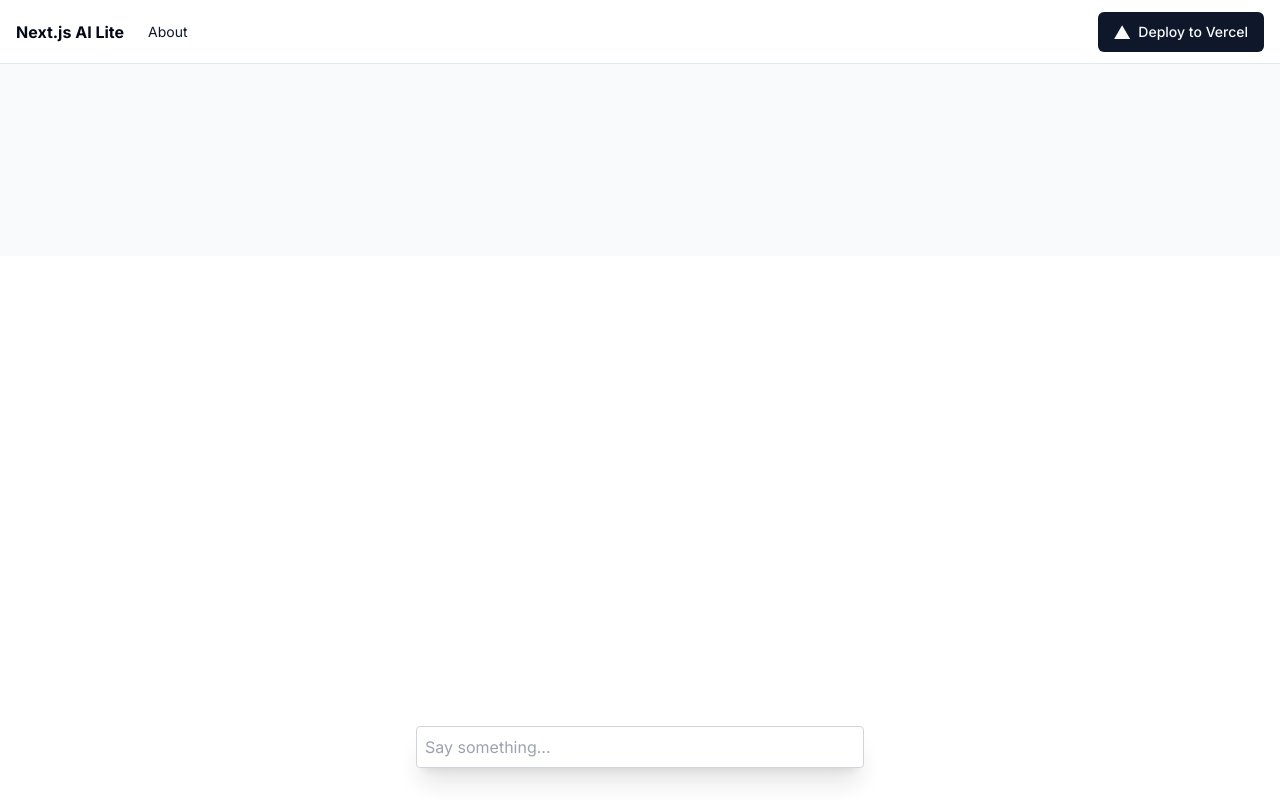
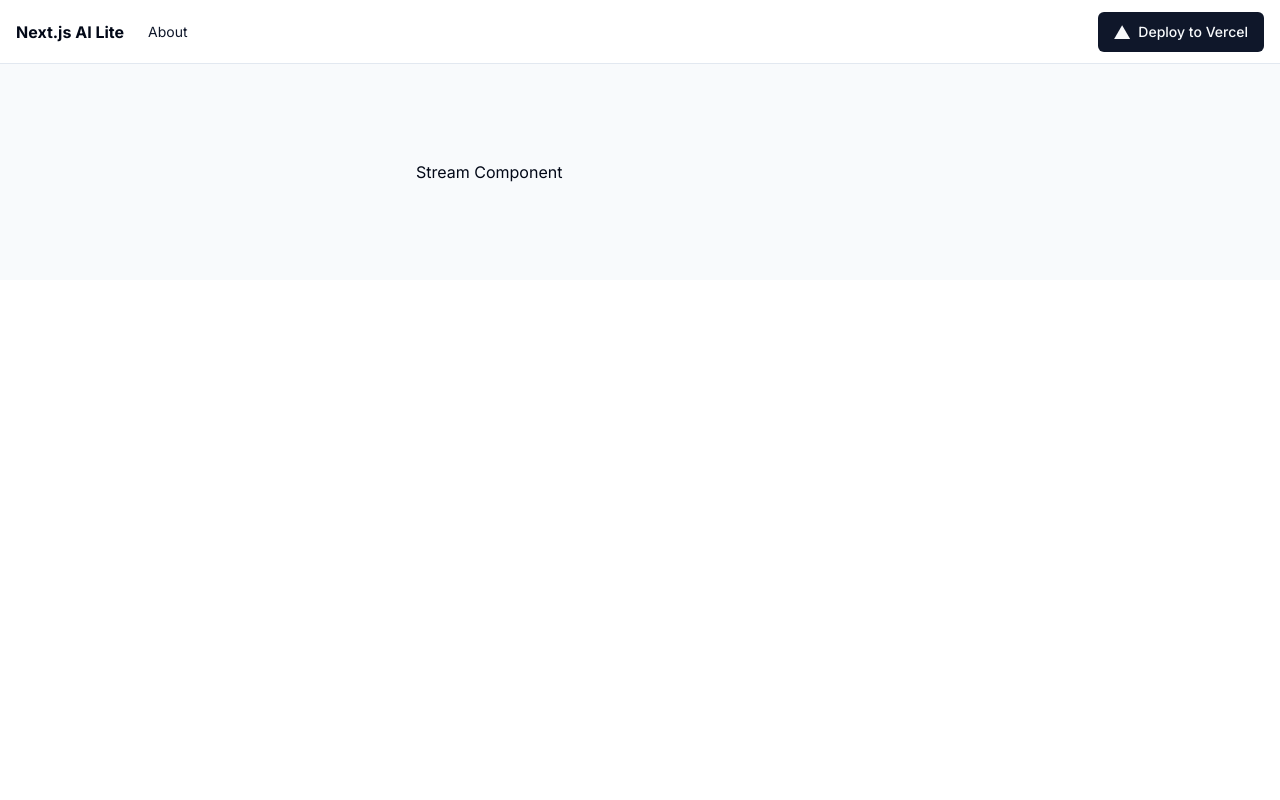
Before and after one commit to mattjared/nextjs-ai-lite, a Next.js app: page /example in a window 1280 px wide. Built offline with nearby package versions, Linux system fonts and the light colour scheme.

Commit message:
Myke Henry

```diff
--- a/src/app/actions.tsx
+++ b/src/app/actions.tsx
@@ -1,8 +1,54 @@
 'use server';
 
+import { streamUI } from 'ai/rsc';
+import { z } from 'zod';
 import { createStreamableValue } from 'ai/rsc';
 import { CoreMessage, streamText } from 'ai';
 import { openai, createOpenAI } from '@ai-sdk/openai';
+
+
+const LoadingComponent = () => (
+  <div className="animate-pulse p-4">getting weather...</div>
+);
+
+const getWeather = async (location: string) => {
+  await new Promise(resolve => setTimeout(resolve, 2000));
+  return '82°F️ ☀️';
+};
+
+interface WeatherProps {
+  location: string;
+  weather: string;
+}
+
+const WeatherComponent = (props: WeatherProps) => (
+  <div className="border border-neutral-200 p-4 rounded-lg max-w-fit">
+    The weather in {props.location} is {props.weather}
+  </div>
+);
+
+export async function streamComponent() {
+  const result = await streamUI({
+    model: openai('gpt-4o'),
+    prompt: 'Get the weather for San Francisco',
+    text: ({ content }) => <div>{content}</div>,
+    tools: {
+      getWeather: {
+        description: 'Get the weather for a location',
+        parameters: z.object({
+          location: z.string(),
+        }),
+        generate: async function* ({ location }) {
+          yield <LoadingComponent />;
+          const weather = await getWeather(location);
+          return <WeatherComponent weather={weather} location={location} />;
+        },
+      },
+    },
+  });
+
+  return result.value;
+}
 
 export async function continueConversation(messages: CoreMessage[]) {
   const result = await streamText({
@@ -18,51 +64,3 @@ export async function checkAIAvailability() {
   const envVarExists = !!process.env.OPENAI_API_KEY;
   return envVarExists;
 }
-
-
-// 'use server';
-
-// // import { Weather } from '@/components/weather';
-// import { generateText } from 'ai';
-// import { openai } from '@ai-sdk/openai';
-// import { createStreamableUI } from 'ai/rsc';
-// import { ReactNode } from 'react';
-
-// export interface Message {
-//   role: 'user' | 'assistant';
-//   content: string;
-//   display?: ReactNode;
-// }
-
-// export async function continueConversation(history: Message[]) {
-//   const stream = createStreamableUI();
-
-//   const { text } = await generateText({
-//     model: openai('gpt-3.5-turbo'),
-//     system: 'You are a friendly assistant!',
-//     messages: history,
-//     // tools: {
-//     //   showDoge: {
-//     //     description: 'Show the price trend for a crypto.',
-//     //     parameters: z.object({
-//     //       city: z.string().describe('The meme coin to show the price trend.'),
-//     //     }),
-//     //     execute: async ({ city, unit }) => {
-//     //       stream.done(<Weather city={city} unit={unit} />);
-//     //       return `Here's the weather for ${city}!`;
-//     //     },
-//     //   },
-//     // },
-//   });
-
-//   return {
-//     messages: [
-//       ...history,
-//       {
-//         role: 'assistant' as const,
-//         content: text,
-//         display: stream.value,
-//       },
-//     ],
-//   };
-// }
--- a/src/app/example/page.tsx
+++ b/src/app/example/page.tsx
@@ -1,56 +1,23 @@
 'use client';
 
-import { type CoreMessage } from 'ai';
 import { useState } from 'react';
-import { continueConversation } from '../actions';
-import { readStreamableValue } from 'ai/rsc';
-
-// Allow streaming responses up to 30 seconds
+import { streamComponent } from '../actions';
 export const maxDuration = 30;
 
-export default function Chat() {
-  const [messages, setMessages] = useState<CoreMessage[]>([]);
-  const [input, setInput] = useState('');
+export default function Example() {
+  const [component, setComponent] = useState<React.ReactNode>();
+
   return (
     <div className="flex flex-col w-full max-w-md py-24 mx-auto stretch">
-      {messages.map((m, i) => (
-        <div key={i} className="whitespace-pre-wrap">
-          {m.role === 'user' ? 'User: ' : 'AI: '}
-          {m.content as string}
-        </div>
-      ))}
-
       <form
         onSubmit={async e => {
           e.preventDefault();
-          const newMessages: CoreMessage[] = [
-            ...messages,
-            { content: input, role: 'user' },
-          ];
-
-          setMessages(newMessages);
-          setInput('');
-
-          const result = await continueConversation(newMessages);
-
-          for await (const content of readStreamableValue(result)) {
-            setMessages([
-              ...newMessages,
-              {
-                role: 'assistant',
-                content: content as string,
-              },
-            ]);
-          }
+          setComponent(await streamComponent());
         }}
       >
-        <input
-          className="fixed bottom-0 w-full max-w-md p-2 mb-8 border border-gray-300 rounded shadow-xl"
-          value={input}
-          placeholder="Say something..."
-          onChange={e => setInput(e.target.value)}
-        />
+        <button>Stream Component</button>
       </form>
+      <div>{component}</div>
     </div>
   );
 }
```
Also changed, not shown: src/components/weather.tsx (+1 -25 lines).
